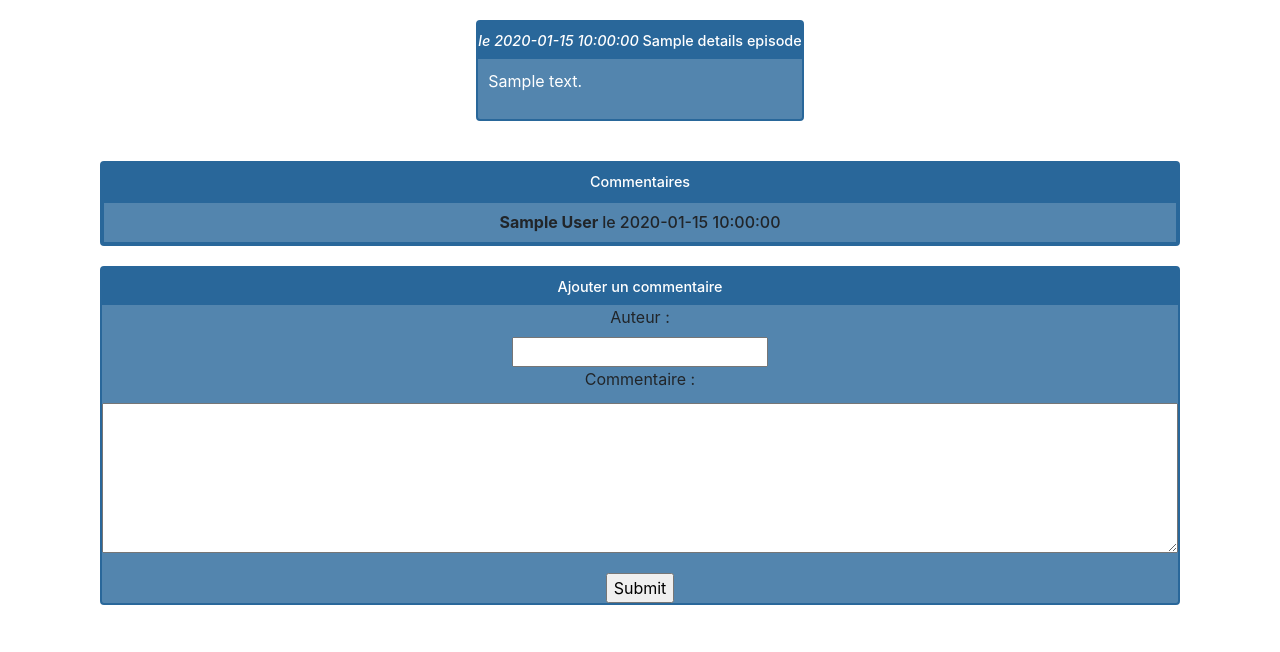
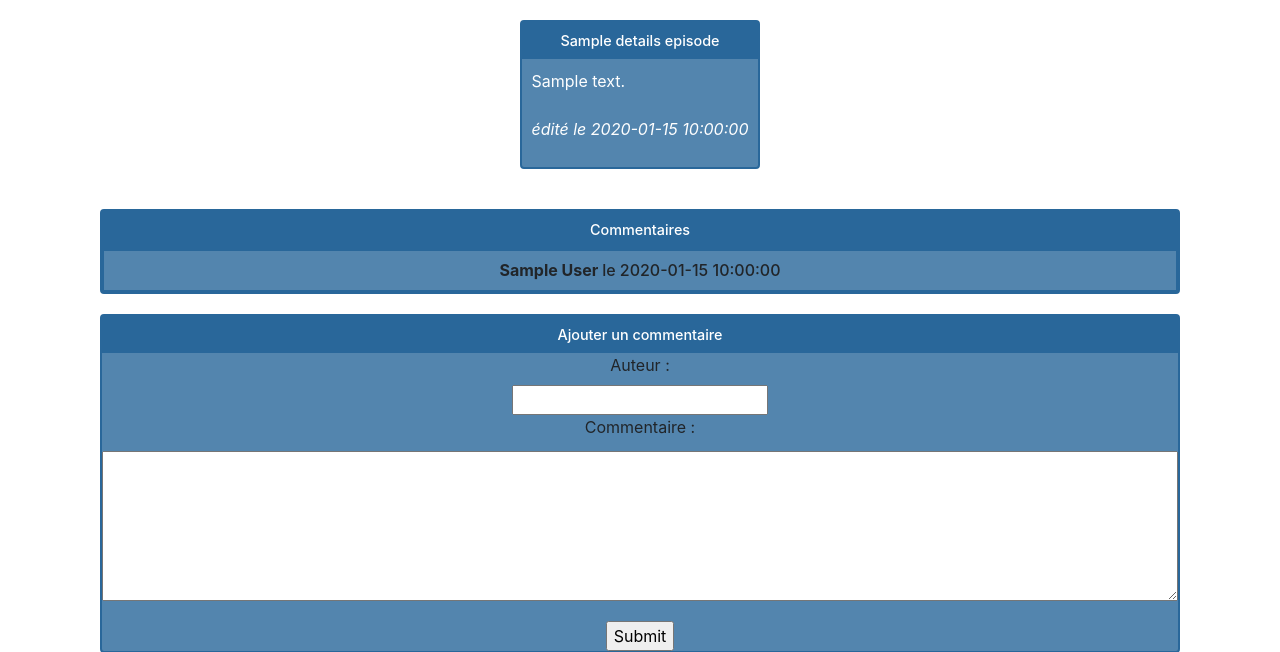
Before and after one commit to LaureenPerrin/project4_Blog-application-in-PHP-and-with-a-MySQL-database, a PHP site: template structure_in_MVC/View/frontend/detailsEpisodeView.php in a window 1280 px wide. Shown: the part 116-768 px from the top of the page. Run offline with PHP 8.4, Linux system fonts and the light colour scheme; the template is opened without the code that fills it: most values are stand-ins (such as "Sample title", 1, 10 or a date in 2020); some libraries are stand-ins or nearby versions.

Commit message:
change the place of date episode

```diff
--- a/structure_in_MVC/View/frontend/detailsEpisodeView.php
+++ b/structure_in_MVC/View/frontend/detailsEpisodeView.php
@@ -5,16 +5,19 @@
 <div class="episodes">
     <div>
         <h3>
-            <em>le
-                <?= $detailsEpisode['episodeDate_fr'] ?>
-            </em>
             <?= htmlspecialchars($detailsEpisode['title']) ?>
         </h3>
 
     </div>
     <p>
         <?= nl2br(htmlspecialchars($detailsEpisode['content'])) ?>
-        <br />
+        <br>
+        <br>
+        <em>
+            édité le
+            <?= $detailsEpisode['episodeDate_fr'] ?>
+
+        </em>
     </p>
 
 </div>
```
